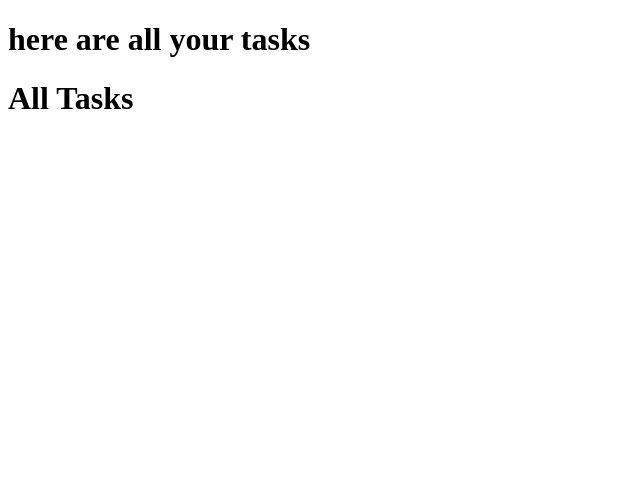
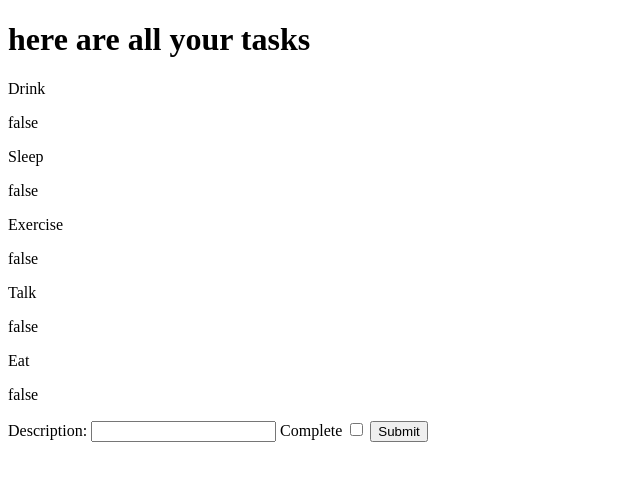
Before and after one commit to sophiedermaux/to-do-list, a Rails app: page / in a window 1280 px wide. Shown: the top 481 px of the page, without its empty margins (0-640 px from the left). Run offline with Rails 7, Linux system fonts and the light colour scheme; data comes from the database, SQL or seed files in the repository; style sheets or scripts are compiled from the project's sources; some libraries are stand-ins or nearby versions.

Commit message:
added seeds to db and added methods in model

```diff
--- a/to-do-list/app/controllers/tasks_controller.rb
+++ b/to-do-list/app/controllers/tasks_controller.rb
@@ -1,27 +1,28 @@
 class TasksController < ApplicationController
-  TASKS = {
-    1 => { name: "eat", description: "consumption of food", complete: "yes"},
-    2 => { name: "drink", description: "consumption of drink", complete: "yes"},
-    3 => { name: "sleep", description: "sleeping in your bed", complete: "yes"},
-    4 => { name: "walk", description: "a form of exercise", complete: "yes"}
-  }
 
   def index
-    @tasks = TASKS
+    @task = Task.all
   end
 
-  # def create
-  #   @task = Task.new
-  # end
-  #
-  # def update
-  #   @task = Task.find(params[:name])
-  #   @task.update(:complete)
-  # end
-  #
-  # def destroy
-  #   @task = Task.find(params[:name])
-  #   @task.destroy
-  # end
+  def new
+    @task = Task.new
+  end
+
+  def create
+    Task.create(task_params)
+    redirect_to tasks_path
+  end
+
+  def update
+    @task = Task.find(params[:name])
+    @task.update(task_params)
+    redirect_to tasks_path
+  end
+
+private
+
+  def task_params
+    params.require(:task).permit(:name, :description, :status)
+  end
 
 end
--- a/to-do-list/app/models/task.rb
+++ b/to-do-list/app/models/task.rb
@@ -1,6 +1,4 @@
 class Task < ActiveRecord::Base
-  validates :name, presence:true
   validates :description, presence:true
-  validates :status, presence:true
 
 end
--- a/to-do-list/app/views/tasks/index.html.erb
+++ b/to-do-list/app/views/tasks/index.html.erb
@@ -1,4 +1,18 @@
 <h1>here are all your tasks</h1>
-<div class= "index-banner">
-  <h1> All Tasks </h1>
-</div>
+
+  <% @task.each do |task| %>
+    <p><%= task.description  %></p>
+    <p><%= task.status  %></p>
+  <%end%>
+
+  <form action="/tasks" method="post">
+    <%= hidden_field_tag :authenticity_token, form_authenticity_token %>
+
+    <label for="description">Description: </label>
+    <input type="text" name="task[description]" id="description">
+
+    <label for="complete"> Complete </label>
+    <input type="checkbox" value="true" id="checkbox">
+
+    <input type="submit">
+  </form>
--- a/to-do-list/config/routes.rb
+++ b/to-do-list/config/routes.rb
@@ -1,5 +1,12 @@
 Rails.application.routes.draw do
   get 'tasks', to: 'tasks#index'
+
+  get 'tasks', to: 'tasks#new'
+  post 'tasks', to: 'tasks#create'
+
+  get 'tasks/:name', to: "tasks#edit"
+  patch "tasks/:name", to: "tasks#update"
+
   root to: 'tasks#index'
 
 
--- a/to-do-list/db/seeds.rb
+++ b/to-do-list/db/seeds.rb
@@ -5,3 +5,9 @@
 #
 #   cities = City.create([{ name: 'Chicago' }, { name: 'Copenhagen' }])
 #   Mayor.create(name: 'Emanuel', city: cities.first)
+
+Task.create!([{description: "Drink", status:"f"},
+  {description: "Sleep", status:"f"},
+  {description: "Exercise", status:"f"},
+  {description: "Talk", status:"f"},
+  {description: "Eat", status:"f"}])
```
